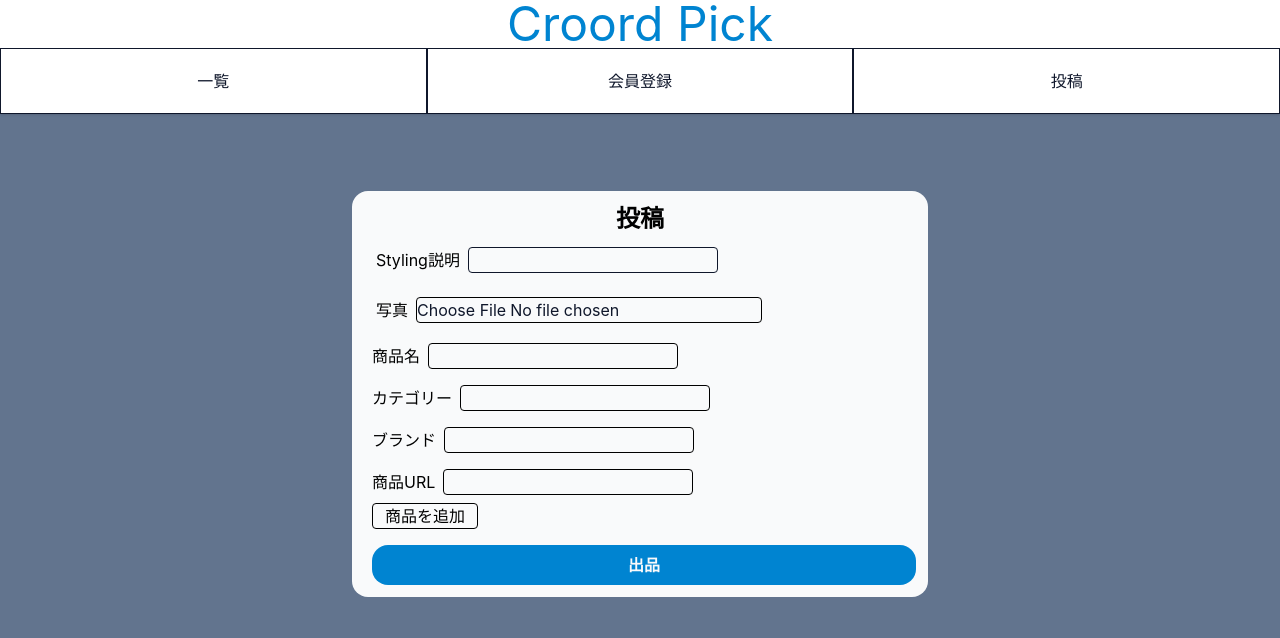
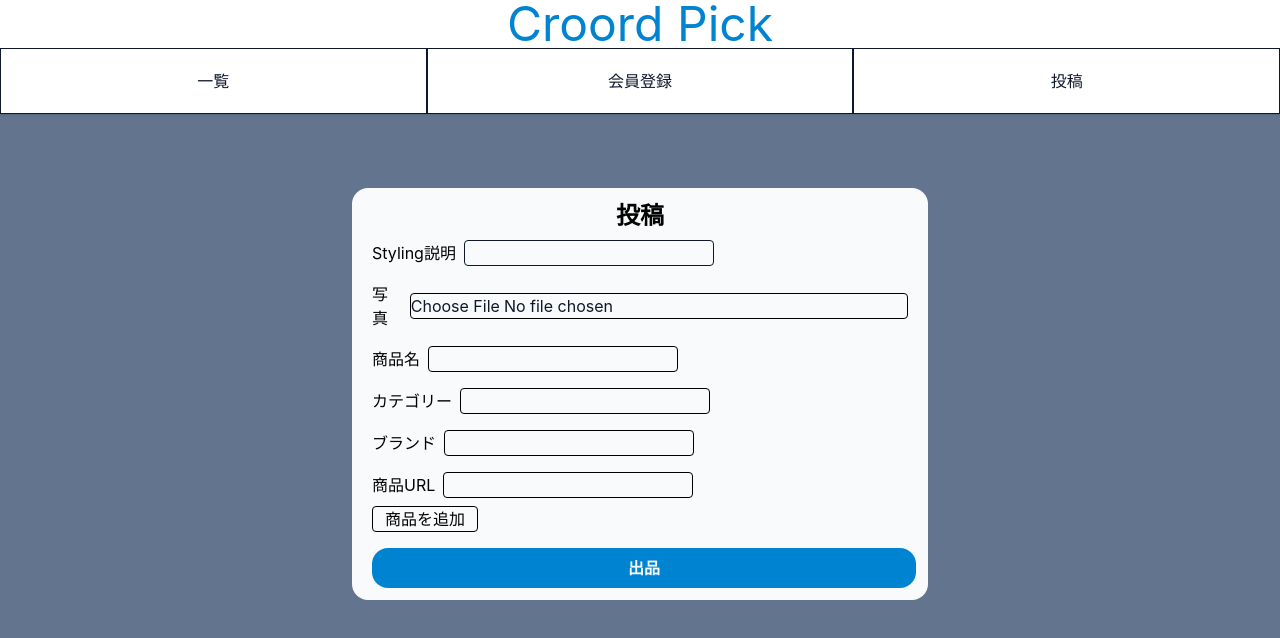
Before and after one commit to keikuma16/coord-pick, a React app in the folder frontend/: page /upload in a window 1280 px wide. Shown: the top 638 px of the page. Built offline with nearby package versions, Linux system fonts and the light colour scheme; the HTML template or start-up script is replaced by a standard one.

Commit message:
ItemUploadのレスポンス対応

```diff
--- a/frontend/src/components/ItemUpload.tsx
+++ b/frontend/src/components/ItemUpload.tsx
@@ -71,31 +71,31 @@ export const ItemUpload = () => {
         <div className="flex justify-center items-center min-h-[70vh]">
             <form onSubmit={handleSubmit} className="bg-gray-50 rounded-2xl p-3 w-full max-w-xl my-auto">
                 <h2 className="text-center text-2xl text-black font-bold">投稿</h2>
-                    <div className="p-3">
+                    <div className="p-2 flex items-center">
                         <label className="text-black">Styling説明</label>
                         <input type="text" value={explanation} onChange={(e) => setExplanation(e.target.value)} className="border border-blackborder rounded-sm ml-2"/>
                     </div>
-                    <div className="p-3">
+                    <div className="p-2 flex items-center">
                         <label className="text-black">写真</label>
                         <input type="file" onChange={(e) =>{
                             if(e.target.files && e.target.files[0]){
                                 setImageUrl(e.target.files[0])
                             }
-                        }} className="border border-black rounded-sm ml-2 text-center"/>
+                        }} className="border border-black rounded-sm ml-2 min-w-0 w-full"/>
                     </div>
-                    <div className="p-2">
+                    <div className="p-2 flex items-center">
                        <label className="text-black">商品名</label>
                        <input type="text" value={itemname} onChange={(e) => setItemname(e.target.value)} className="border border-black rounded-sm ml-2"/>
                     </div>
-                    <div className="p-2">
+                    <div className="p-2 flex items-center">
                         <label className="text-black">カテゴリー</label>
                         <input type="text" value={category} onChange={(e) => setCategory(e.target.value)} className="border border-black rounded-sm ml-2"/>
                     </div>
-                    <div className="p-2">
+                    <div className="p-2 flex items-center">
                         <label className="text-black">ブランド</label>
                         <input type="text" value={brand} onChange={(e) => setBrand(e.target.value)} className="border border-black rounded-sm ml-2"/>
                     </div>
-                    <div className="p-2">
+                    <div className="p-2 flex items-center">
                         <label className="text-black">商品URL</label>
                         <input type="text" value={itemurl} onChange={(e) => setItemurl(e.target.value)} className="border border-black rounded-sm ml-2"/>
                     </div>
```
